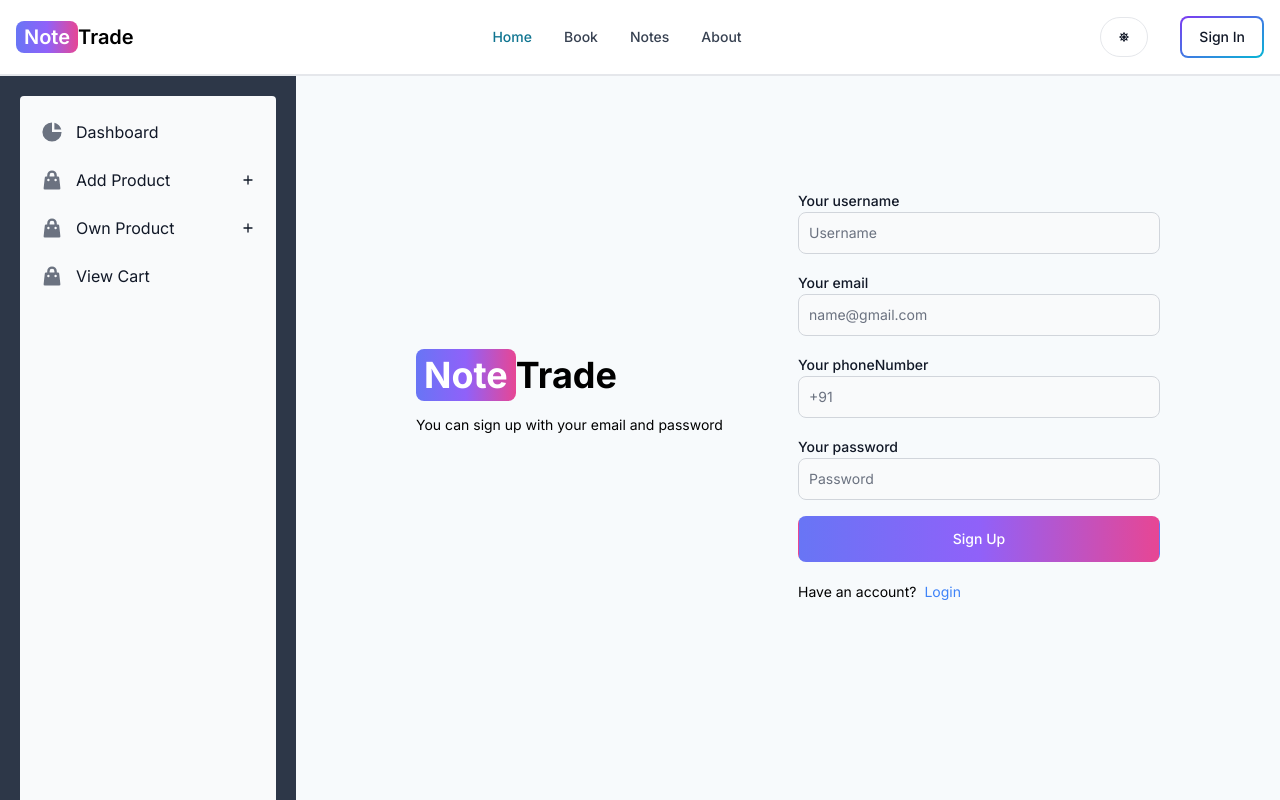
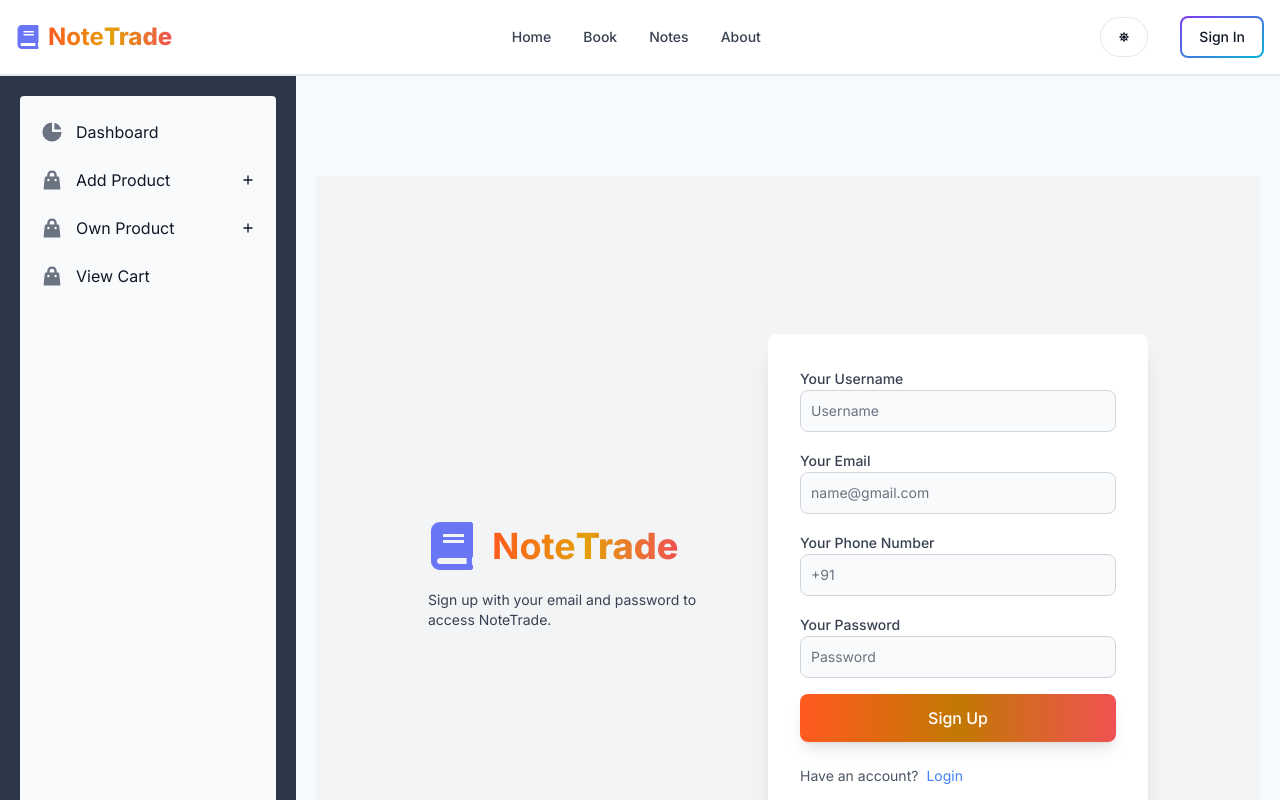
Before and after one commit to happyraj011/NoteTrade, a Next.js app: page /sign-up in a window 1280 px wide. Shown: the top 800 px of the page. Built offline with nearby package versions, Linux system fonts and the light colour scheme; no server answers.

Commit message:
footer page

```diff
--- a/src/app/layout.tsx
+++ b/src/app/layout.tsx
@@ -4,6 +4,7 @@ import "./globals.css";
 import Header from "@/components/header";
 import Sidebar from "@/components/sidebar"
 import { CartProvider } from "@/context/CartContext";
+import Footer from "@/components/footer";
 const inter = Inter({ subsets: ["latin"] });
 
 export const metadata: Metadata = {
@@ -27,7 +28,7 @@ export default function RootLayout({
           <CartProvider>
           {children}
           </CartProvider>
-
+            <Footer/>
           </div>
         </div>
       </div>
--- a/src/app/login/page.tsx
+++ b/src/app/login/page.tsx
@@ -1,142 +1,150 @@
-'use client'
+'use client';
 
-import { Alert, Button, Label, Spinner, TextInput } from 'flowbite-react'
-import { Corben } from 'next/font/google'
-import Link from 'next/link'
-import { useRouter } from 'next/navigation'
-import React, { useState } from 'react'
+import { Alert, Button, Label, Spinner, TextInput } from 'flowbite-react';
+import { useRouter } from 'next/navigation';
+import Link from 'next/link';
+import React, { useState } from 'react';
+import { FaBook } from 'react-icons/fa';
 
-
-
-
-export default function page() {
-
-  const router=useRouter()
-
-  const [formData, setFormData] = React.useState({
-    email:"",
-    password:"",
-  })
-  const [errorMessage, setErrorMessage] =React.useState('')
-  const [loading, setLoading] = React.useState(false)
-
-
-  const handleChange=(e:any)=>{
-      setFormData({...formData,[e.target.id]:e.target.value.trim()});
-
+interface FormData {
+  email: string;
+  password: string;
 }
 
+export default function Page() {
+  const router = useRouter();
 
-  const handleSubmit=async(e:any)=>{
+  const [formData, setFormData] = useState<FormData>({ email: "", password: "" });
+  const [errorMessage, setErrorMessage] = useState<string>('');
+  const [loading, setLoading] = useState<boolean>(false);
+
+  const handleChange = (e: React.ChangeEvent<HTMLInputElement>) => {
+    const { id, value } = e.target;
+    setFormData(prevState => ({
+      ...prevState,
+      [id]: value.trim(),
+    }));
+  };
+
+  const handleSubmit = async (e: React.FormEvent) => {
     e.preventDefault();
-        if( !formData.email  ||  !formData.password  ){
-          return setErrorMessage('All field are required to fill')
+    if (!formData.email || !formData.password) {
+      return setErrorMessage('All fields are required to fill');
     }
+
     try {
       setLoading(true);
       setErrorMessage('');
-          const res=await fetch('/api/login',{
-            method:'POST',
-            headers:{
-              'Content-Type':'application/json'
+
+      const res = await fetch('/api/login', {
+        method: 'POST',
+        headers: {
+          'Content-Type': 'application/json',
         },
-            body:JSON.stringify(formData),
+        body: JSON.stringify(formData),
       });
-          const data=await res.json();
 
-          if(data.success===false){
+      const data = await res.json();
+
+      if (!data.success) {
         return setErrorMessage(data.message);
       }
 
-
       setLoading(false);
-          if(res.ok){
-             router.push('/')
+      if (res.ok) {
+        router.push('/');
       }
 
-        } catch (error:any) {
-          setErrorMessage(error.message);
-          setLoading(false)
+    } catch (error: any) {
+      setErrorMessage('An error occurred. Please try again later.');
+      setLoading(false);
     }
-  }
-
-
-
-
+  };
 
   return (
-
-    <div>
-
-        <div className='min-h-screen mt-20'>
-      <div className='flex p-3 max-w-3xl mx-auto flex-col md:flex-row md:items-center gap-5' >
-        {/* left */}
-      <div className='flex-1'>
-      <Link href="/" className=' font-bold dark:text-white text-4xl' >
-        <span className='px-2 py-1 bg-gradient-to-r   from-indigo-500  via-purple-500 to-pink-500 rounded-lg text-white '>Note</span>
-        Trade
+    <div className="min-h-screen mt-20 flex flex-col items-center justify-center bg-gray-100 dark:bg-gray-800 text-gray-900 dark:text-gray-100">
+      <div className="max-w-3xl w-full p-6 md:flex md:items-center gap-6">
+        {/* Left Section */}
+        <div className="flex-1">
+          <Link href="/" className="flex items-center space-x-4 group">
+            <FaBook
+              className="text-indigo-500 group-hover:text-pink-500 transition-colors duration-300"
+              size={48} // Enlarged size
+            />
+            <span
+              className="text-2xl sm:text-4xl font-bold bg-gradient-to-r from-orange-500 via-yellow-400 to-red-500
+              bg-clip-text text-transparent group-hover:bg-gradient-to-r
+              group-hover:from-purple-500 group-hover:via-pink-500 group-hover:to-indigo-500
+              transition-all duration-300"
+            >
+              Note<span className="font-extrabold">Trade</span>
+            </span>
           </Link>
-        <p className='text-sm mt-5'>
-              You can Login with your email and password
-
+          <p className="text-sm mt-5 text-gray-700 dark:text-gray-300">
+            Sign up with your email and password to access NoteTrade.
           </p>
-
-
-      </div>
-       {/* right */}
-
-       <div className='flex-1'>
-        <form className='flex flex-col gap-4' onSubmit={handleSubmit}>
-
-          <div>
-            <Label value='Your email'/>
-            <TextInput type='email' placeholder='name@gmail.com' id='email' onChange={handleChange}/>
         </div>
 
-
-          <div>
-            <Label value='Your password'/>
-            <TextInput type='password' placeholder='Password' id='password' onChange={handleChange}/>
+        {/* Right Section */}
+        <div className="flex-1 bg-white dark:bg-gray-900 shadow-xl p-8 rounded-lg max-w-md w-full space-y-6">
+          <form className="flex flex-col gap-4" onSubmit={handleSubmit}>
+            <div className="form-group">
+              <Label className="text-sm text-gray-700 dark:text-gray-300" value="Your Email" />
+              <TextInput
+                type="email"
+                placeholder="name@gmail.com"
+                id="email"
+                onChange={handleChange}
+                value={formData.email}
+                className="input-field"
+              />
             </div>
 
-          <Button className='px-2 py-1 bg-gradient-to-r   from-indigo-500  via-purple-500 to-pink-500 rounded-lg text-white '
-           type='submit' disabled={loading}>
-         {
-          loading ? (
-            <>
-            <Spinner size='sm'/>
-            <span className='pl-3'>Loading...</span>
-            </>
-          ): 'Login'
-         }
-          </Button>
+            <div className="form-group">
+              <Label className="text-sm text-gray-700 dark:text-gray-300" value="Your Password" />
+              <TextInput
+                type="password"
+                placeholder="Password"
+                id="password"
+                onChange={handleChange}
+                value={formData.password}
+                className="input-field"
+              />
+            </div>
 
+            <button
+              className="w-full py-3 px-4 rounded-lg bg-gradient-to-r from-orange-500 via-yellow-500 to-red-500
+              text-white font-medium shadow-lg hover:from-purple-500 hover:via-pink-500 hover:to-indigo-500
+              transition-all duration-300 transform hover:scale-105 focus:outline-none focus:ring-2
+              focus:ring-purple-300 disabled:opacity-50"
+              type="submit"
+              disabled={loading}
+            >
+              {loading ? (
+                <div className="flex items-center justify-center space-x-2">
+                  <Spinner size="sm" color="white" />
+                  <span>Loading...</span>
+                </div>
+              ) : (
+                'Login'
+              )}
+            </button>
+          </form>
 
-
-        </form>
           <div className="flex gap-2 text-sm mt-5">
-          <span>
-            Don't have an account?
-          </span>
-          <Link href='/sign-up' className='text-blue-500'>
+            <span className="text-gray-600 dark:text-gray-400">Don't have an account?</span>
+            <Link href="/sign-up" className="text-blue-500 hover:underline">
               Sign Up
             </Link>
+          </div>
 
-        </div>
-        {
-          errorMessage && (
-            <Alert className='mt-5' color='failure'>
+          {errorMessage && (
+            <Alert color="failure" className="transition-opacity duration-300 opacity-100 mt-5">
               {errorMessage}
-
             </Alert>
-          )   }
-
-
-
+          )}
         </div>
       </div>
-
     </div>
-    </div>
-  )
+  );
 }
--- a/src/app/sign-up/page.tsx
+++ b/src/app/sign-up/page.tsx
@@ -1,153 +1,162 @@
-'use client'
-import { Alert, Button, Label, Spinner, TextInput } from 'flowbite-react'
-import { Corben } from 'next/font/google'
-import Link from 'next/link'
-import { useRouter } from 'next/navigation'
-import React, { useState } from 'react'
+'use client';
 
+import { Alert, Label, Spinner, TextInput } from 'flowbite-react';
+import { FaBook } from 'react-icons/fa';
+import Link from 'next/link';
+import { useRouter } from 'next/navigation';
+import React from 'react';
 
-
-
-export default function page() {
-
-  const router=useRouter()
+export default function Page() {
+  const router = useRouter();
 
   const [formData, setFormData] = React.useState({
-    username:"",
-    email:"",
-    password:"",
-    phoneNumber:"",
-  })
-  const [errorMessage, setErrorMessage] =React.useState('')
-  const [loading, setLoading] = React.useState(false)
+    username: '',
+    email: '',
+    password: '',
+    phoneNumber: '',
+  });
+  const [errorMessage, setErrorMessage] = React.useState('');
+  const [loading, setLoading] = React.useState(false);
 
+  const handleChange = (e: any) => {
+    setFormData({ ...formData, [e.target.id]: e.target.value.trim() });
+  };
 
-  const handleChange=(e:any)=>{
-      setFormData({...formData,[e.target.id]:e.target.value.trim()});
-
-  }
-
-
-  const handleSubmit=async(e:any)=>{
+  const handleSubmit = async (e: any) => {
     e.preventDefault();
-        if(!formData.username  || !formData.email  ||  !formData.password || !formData.phoneNumber  ){
-          return setErrorMessage('All field are required to fill')
+    if (!formData.username || !formData.email || !formData.password || !formData.phoneNumber) {
+      return setErrorMessage('All fields are required to fill');
     }
     try {
       setLoading(true);
       setErrorMessage('');
-          const res=await fetch('/api/sign-up',{
-            method:'POST',
-            headers:{
-              'Content-Type':'application/json'
+      const res = await fetch('/api/sign-up', {
+        method: 'POST',
+        headers: {
+          'Content-Type': 'application/json',
         },
-            body:JSON.stringify(formData),
+        body: JSON.stringify(formData),
       });
-          const data=await res.json();
+      const data = await res.json();
 
-          if(data.success===false){
+      if (data.success === false) {
         return setErrorMessage(data.message);
       }
 
-
       setLoading(false);
-          if(res.ok){
-             router.push('/login')
+      if (res.ok) {
+        router.push('/login');
       }
-
-        } catch (error:any) {
+    } catch (error: any) {
       setErrorMessage(error.message);
-          setLoading(false)
+      setLoading(false);
     }
-  }
-
-
-
-
+  };
 
   return (
-    <div>
-        <div className='min-h-screen mt-20'>
-      <div className='flex p-3 max-w-3xl mx-auto flex-col md:flex-row md:items-center gap-5' >
-        {/* left */}
-      <div className='flex-1'>
-      <Link href="/" className=' font-bold dark:text-white text-4xl' >
-        <span className='px-2 py-1 bg-gradient-to-r   from-indigo-500  via-purple-500 to-pink-500 rounded-lg text-white '>Note</span>
-        Trade
+    <div className="min-h-screen mt-20 flex flex-col items-center justify-center bg-gray-100 dark:bg-gray-800 text-gray-900 dark:text-gray-100">
+      <div className="max-w-3xl w-full p-6 md:flex md:items-center gap-6">
+        {/* Left Section */}
+        <div className="flex-1">
+          <Link href="/" className="flex items-center space-x-4 group">
+            <FaBook
+              className="text-indigo-500 group-hover:text-pink-500 transition-colors duration-300"
+              size={48} // Enlarged size
+            />
+            <span
+              className="text-2xl sm:text-4xl font-bold bg-gradient-to-r from-orange-500 via-yellow-400 to-red-500
+              bg-clip-text text-transparent group-hover:bg-gradient-to-r
+              group-hover:from-purple-500 group-hover:via-pink-500 group-hover:to-indigo-500
+              transition-all duration-300"
+            >
+              Note<span className="font-extrabold">Trade</span>
+            </span>
           </Link>
-        <p className='text-sm mt-5'>
-         You can sign up with your email and password
-
-
+          <p className="text-sm mt-5 text-gray-700 dark:text-gray-300">
+            Sign up with your email and password to access NoteTrade.
           </p>
-
-
-      </div>
-       {/* right */}
-
-       <div className='flex-1'>
-        <form className='flex flex-col gap-4' onSubmit={handleSubmit}>
-          <div>
-            <Label value='Your username'/>
-            <TextInput type='text' placeholder='Username' id='username' onChange={handleChange}/>
         </div>
 
-
-          <div>
-            <Label value='Your email'/>
-            <TextInput type='email' placeholder='name@gmail.com' id='email' onChange={handleChange}/>
+        {/* Right Section */}
+        <div className="flex-1 bg-white dark:bg-gray-900 shadow-xl p-8 rounded-lg max-w-md w-full space-y-6">
+          <form className="flex flex-col gap-4" onSubmit={handleSubmit}>
+            <div className="form-group">
+              <Label className="text-sm text-gray-700 dark:text-gray-300" value="Your Username" />
+              <TextInput
+                type="text"
+                placeholder="Username"
+                id="username"
+                onChange={handleChange}
+                className="input-field"
+              />
             </div>
 
-          <div>
-            <Label value='Your phoneNumber'/>
-            <TextInput type='text' placeholder='+91' id='phoneNumber' onChange={handleChange}/>
+            <div className="form-group">
+              <Label className="text-sm text-gray-700 dark:text-gray-300" value="Your Email" />
+              <TextInput
+                type="email"
+                placeholder="name@gmail.com"
+                id="email"
+                onChange={handleChange}
+                className="input-field"
+              />
             </div>
 
-
-
-          <div>
-            <Label value='Your password'/>
-            <TextInput type='password' placeholder='Password' id='password' onChange={handleChange}/>
+            <div className="form-group">
+              <Label className="text-sm text-gray-700 dark:text-gray-300" value="Your Phone Number" />
+              <TextInput
+                type="text"
+                placeholder="+91"
+                id="phoneNumber"
+                onChange={handleChange}
+                className="input-field"
+              />
             </div>
 
-          <Button className='px-2 py-1 bg-gradient-to-r   from-indigo-500  via-purple-500 to-pink-500 rounded-lg text-white '
-           type='submit' disabled={loading}>
-         {
-          loading ? (
-            <>
-            <Spinner size='sm'/>
-            <span className='pl-3'>Loading...</span>
-            </>
-          ): 'Sign Up'
-         }
-          </Button>
+            <div className="form-group">
+              <Label className="text-sm text-gray-700 dark:text-gray-300" value="Your Password" />
+              <TextInput
+                type="password"
+                placeholder="Password"
+                id="password"
+                onChange={handleChange}
+                className="input-field"
+              />
+            </div>
 
+            <button
+              className="w-full py-3 px-4 rounded-lg bg-gradient-to-r from-orange-500 via-yellow-500 to-red-500
+              text-white font-medium shadow-lg hover:from-purple-500 hover:via-pink-500 hover:to-indigo-500
+              transition-all duration-300 transform hover:scale-105 focus:outline-none focus:ring-2
+              focus:ring-purple-300 disabled:opacity-50"
+              type="submit"
+              disabled={loading}
+            >
+              {loading ? (
+                <div className="flex items-center justify-center space-x-2">
+                  <Spinner size="sm" color="white" />
+                  <span>Loading...</span>
+                </div>
+              ) : (
+                'Sign Up'
+              )}
+            </button>
+          </form>
 
-
-        </form>
           <div className="flex gap-2 text-sm mt-5">
-          <span>
-            Have an account?
-          </span>
-          <Link href='/login' className='text-blue-500'>
+            <span className="text-gray-600 dark:text-gray-400">Have an account?</span>
+            <Link href="/login" className="text-blue-500 hover:underline">
               Login
             </Link>
+          </div>
 
-        </div>
-        {
-          errorMessage && (
-            <Alert className='mt-5' color='failure'>
+          {errorMessage && (
+            <Alert color="failure" className="transition-opacity duration-300 opacity-100 mt-5">
               {errorMessage}
-
             </Alert>
-          )   }
-
-
-
+          )}
         </div>
       </div>
-
     </div>
-    </div>
-  )
+  );
 }
--- a/src/components/header.tsx
+++ b/src/components/header.tsx
@@ -1,91 +1,113 @@
-"use client"
-import axios from 'axios';
-import { Avatar, Button, Dropdown, Navbar } from 'flowbite-react';
-import Link from 'next/link';
-import { useRouter } from 'next/navigation';
-import React, { useEffect, useState } from 'react';
-import { FaMoon, FaSun } from 'react-icons/fa';
+"use client";
+import axios from "axios";
+import { Avatar, Button, Dropdown, Navbar, Spinner } from "flowbite-react";
+import Link from "next/link";
+import { useRouter, usePathname } from "next/navigation";
+import React, { useEffect, useState } from "react";
+import { FaMoon, FaSun, FaBook } from "react-icons/fa";
 
 interface User {
   username: string;
   email: string;
 }
 
+const ThemeToggle = ({ theme, toggleTheme }: { theme: string; toggleTheme: () => void }) => (
+  <Button
+    className="w-12 h-10 hidden sm:inline"
+    color="gray"
+    pill
+    onClick={toggleTheme}
+    aria-label="Toggle Theme"
+  >
+    {theme === "light" ? <FaSun /> : <FaMoon />}
+  </Button>
+);
+
+const UserDropdown = ({
+  user,
+  logout,
+  router,
+}: {
+  user: User;
+  logout: () => void;
+  router: ReturnType<typeof useRouter>;
+}) => (
+  <Dropdown arrowIcon={false} inline label={<Avatar alt="user" rounded />}>
+    <Dropdown.Header>
+      <span className="block text-sm">{user.username}</span>
+      <span className="block text-sm font-medium truncate">{user.email}</span>
+    </Dropdown.Header>
+    <Dropdown.Item onClick={() => router.push("/profile")}>Profile</Dropdown.Item>
+    <Dropdown.Divider />
+    <Dropdown.Item onClick={logout}>Logout</Dropdown.Item>
+  </Dropdown>
+);
+
 export default function Header() {
   const [data, setData] = useState<User | null>(null);
-  const [theme, setTheme] = useState('light'); // Default to 'light'
+  const [theme, setTheme] = useState("light");
+  const [loading, setLoading] = useState(true);
   const router = useRouter();
+  const pathname = usePathname();
 
   useEffect(() => {
-    const getUserDetails = async () => {
+    const fetchUserData = async () => {
       try {
         const res = await axios.get("/api/user");
         setData(res.data.data);
       } catch (error) {
         console.error("Failed to fetch user data:", error);
+      } finally {
+        setLoading(false);
       }
     };
 
-    // Fetch user data
-    getUserDetails();
+    fetchUserData();
 
-    // Update theme from localStorage
-    const storedTheme = localStorage.getItem("theme") || 'light';
+    const storedTheme = localStorage.getItem("theme") || "light";
     setTheme(storedTheme);
     document.documentElement.setAttribute("data-theme", storedTheme);
   }, []);
 
   const toggleTheme = () => {
-    const newTheme = theme === 'light' ? 'dark' : 'light';
+    const newTheme = theme === "light" ? "dark" : "light";
     setTheme(newTheme);
-    localStorage.setItem('theme', newTheme);
-    document.documentElement.setAttribute('data-theme', newTheme);
+    localStorage.setItem("theme", newTheme);
+    document.documentElement.setAttribute("data-theme", newTheme);
   };
 
   const logout = async () => {
     try {
       await axios.get("/api/logout");
-      router.push('/login');
+      router.push("/login");
       setData(null);
     } catch (error: any) {
-      console.log(error.message);
+      console.error("Logout failed:", error.message);
     }
   };
 
   return (
     <Navbar className="border-b-2 py-4">
-      <Link href="/" className="self-center whitespace-nowrap text-sm sm:text-xl font-semibold dark:text-white">
-        <span className="px-2 py-1 bg-gradient-to-r from-indigo-500 via-purple-500 to-pink-500 rounded-lg text-white">
-          Note
-        </span>
-        Trade
+      <Link href="/" className="flex items-center space-x-2 group">
+        <FaBook className="text-indigo-500 group-hover:text-pink-500 transition-colors duration-300" size={24} />
+       <span
+  className="text-lg sm:text-2xl font-bold bg-gradient-to-r from-orange-500 via-yellow-400 to-red-500
+             bg-clip-text text-transparent group-hover:bg-gradient-to-r
+             group-hover:from-purple-500 group-hover:via-pink-500 group-hover:to-indigo-500
+             transition-all duration-300"
+>
+  Note<span className="font-extrabold">Trade</span>
+</span>
       </Link>
 
       <div className="flex gap-8 md:order-2 items-center">
-        <Button
-          className='w-12 h-10 hidden sm:inline'
-          color='gray'
-          pill
-          onClick={toggleTheme}
-        >
-          {theme === 'light' ? <FaSun /> : <FaMoon />}
-        </Button>
+        <ThemeToggle theme={theme} toggleTheme={toggleTheme} />
         <Navbar.Toggle />
 
-        {data ? (
-          <Dropdown arrowIcon={false} inline label={<Avatar alt="user" rounded />}>
-            <Dropdown.Header>
-              <span className="block text-sm">{data.username}</span>
-              <span className="block text-sm font-medium truncate">
-                {data.email}
-              </span>
-            </Dropdown.Header>
-            <Dropdown.Item onClick={() => router.push('/profile')}>
-              Profile
-            </Dropdown.Item>
-            <Dropdown.Divider />
-            <Dropdown.Item onClick={logout}>Logout</Dropdown.Item>
-          </Dropdown>
+        {loading ? (
+          <Spinner aria-label="Loading user data" />
+        ) : data ? (
+          <UserDropdown user={data} logout={logout} router={router} />
         ) : (
           <Link href="/login">
             <Button gradientDuoTone="purpleToBlue" outline>
@@ -96,18 +118,23 @@ export default function Header() {
       </div>
 
       <Navbar.Collapse className="text-sm sm:text-base font-medium">
-        <Navbar.Link href="/" active>
-          Home
-        </Navbar.Link>
-        <Navbar.Link as={Link} href="/book">
-          Book
-        </Navbar.Link>
-        <Navbar.Link as={Link} href="/notes">
-          Notes
-        </Navbar.Link>
-        <Navbar.Link href="/about">
-          About
-        </Navbar.Link>
+        {["Home", "Book", "Notes", "About"].map((item) => {
+          const href = item === "Home" ? "/" : `/${item.toLowerCase()}`;
+          const isActive = pathname === href;
+
+          return (
+            <Navbar.Link
+              key={item}
+              href={href}
+              as={Link}
+              className={`${
+                isActive ? "text-indigo-600 dark:text-indigo-400" : ""
+              }`}
+            >
+              {item}
+            </Navbar.Link>
+          );
+        })}
       </Navbar.Collapse>
     </Navbar>
   );
```
Also changed, not shown: next.config.mjs (+15 -2 lines), src/app/page.tsx (+6 -30 lines), src/components/footer.tsx (added, +33 -0 lines). Lines whose indentation alone changed are shown as unchanged.
